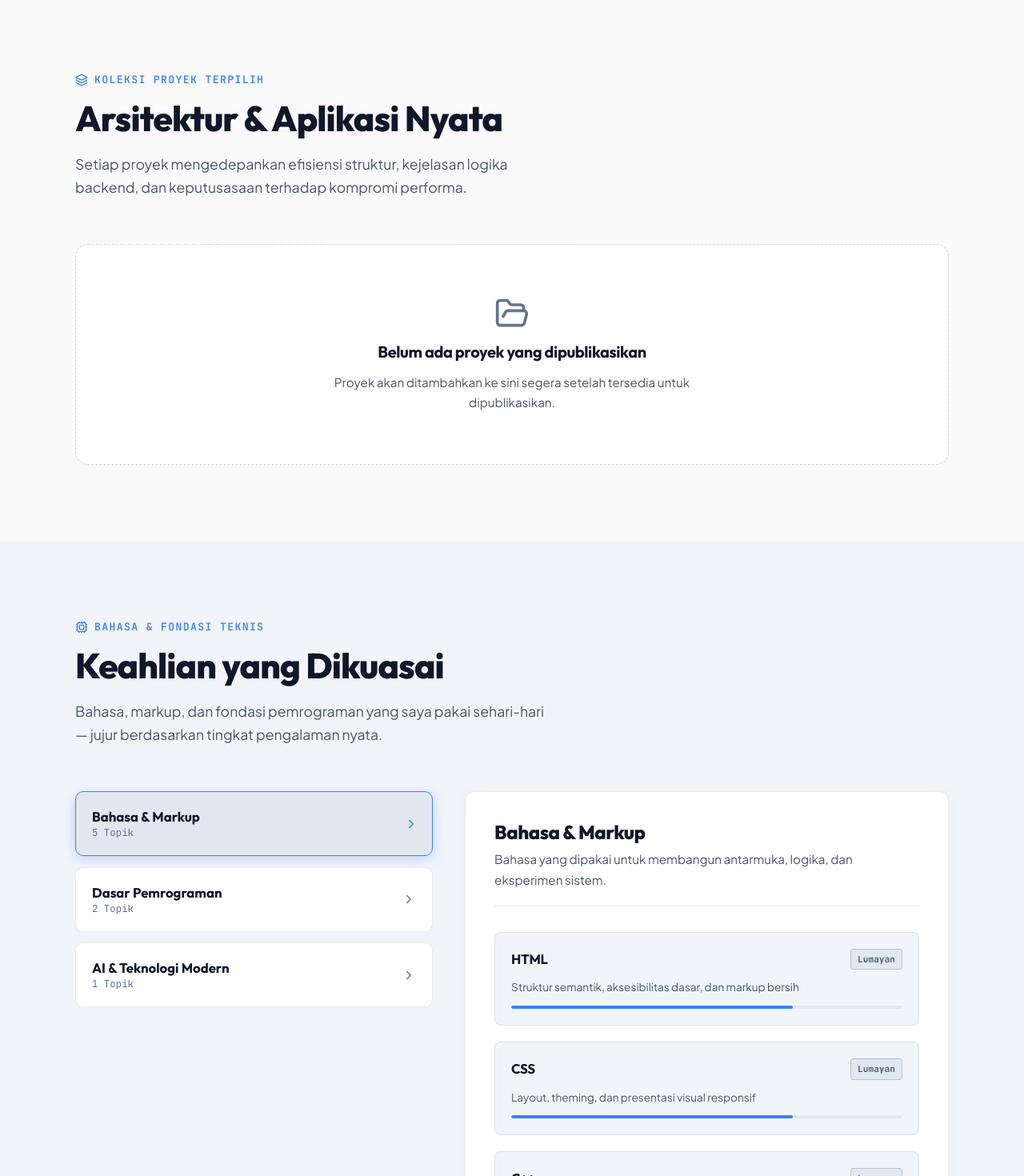
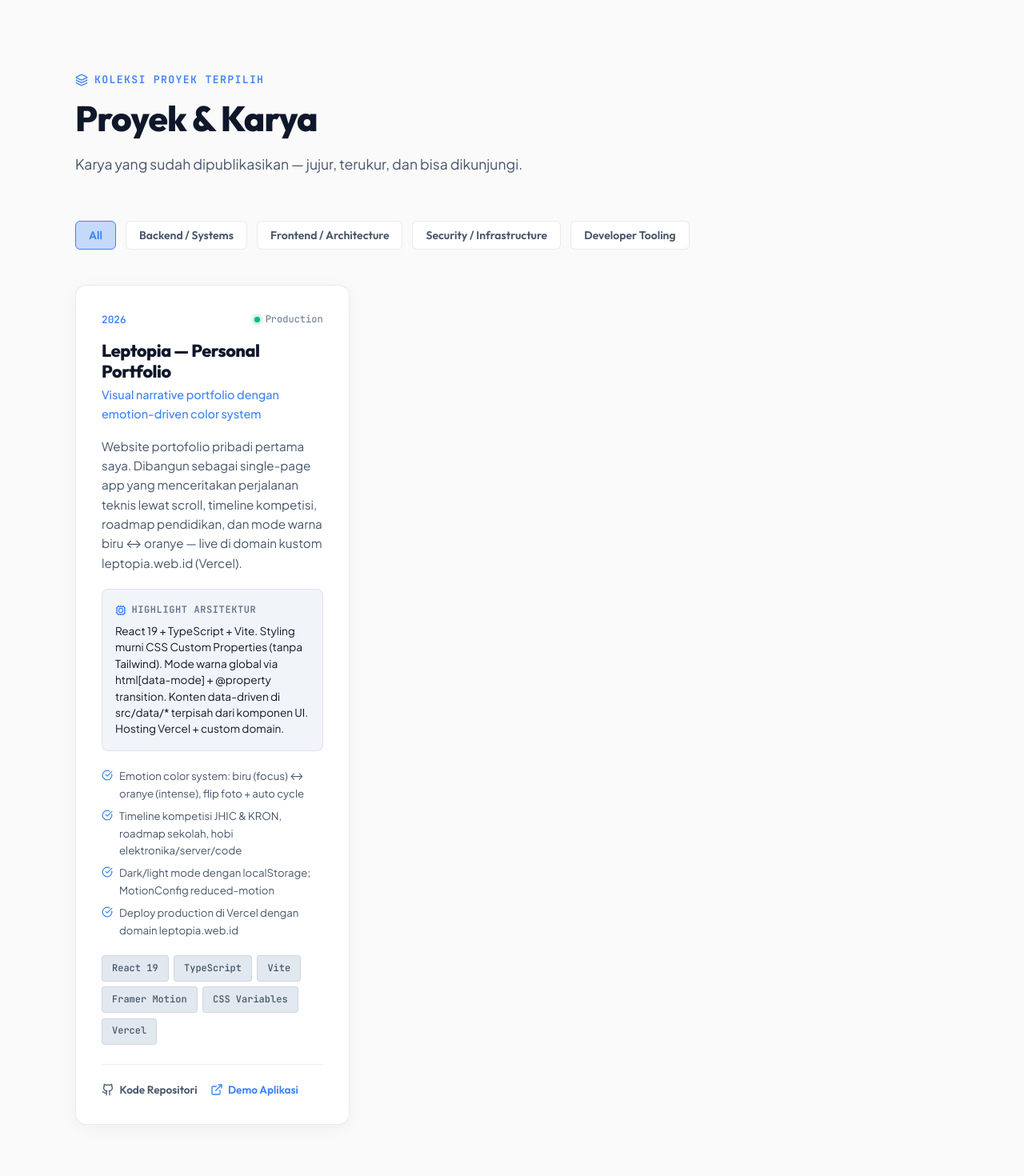
Before and after one commit to AlephSc/portofolio-, a React (Vite) app: page / in a window 1280 px wide. Shown: the part 4140-5610 px from the top of the page at 80% size. Built offline with nearby package versions, Linux system fonts and the light colour scheme.

Commit message:
feat(projects): add Leptopia portfolio as first published project
List the live site (leptopia.web.id) and GitHub repo in the projects section.
Soften section copy now that real work is published.

```diff
--- a/src/components/Projects.tsx
+++ b/src/components/Projects.tsx
@@ -28,9 +28,9 @@ export const Projects: React.FC = () => {
             <Layers size={16} />
             <span>Koleksi Proyek Terpilih</span>
           </div>
-          <h2 className="section-title">Arsitektur & Aplikasi Nyata</h2>
+          <h2 className="section-title">Proyek & Karya</h2>
           <p className="section-subtitle">
-            Setiap proyek mengedepankan efisiensi struktur, kejelasan logika backend, dan keputusasaan terhadap kompromi performa.
+            Karya yang sudah dipublikasikan — jujur, terukur, dan bisa dikunjungi.
           </p>
         </motion.div>
 
--- a/src/data/projects.ts
+++ b/src/data/projects.ts
@@ -1,4 +1,33 @@
 import type { ProjectItem } from '../types';
 
-// ponytail: kosong — belum ada proyek yang dideploy. Tambahkan item ke array ini saat tersedia.
-export const projectsData: ProjectItem[] = [];
+export const projectsData: ProjectItem[] = [
+  {
+    id: 'proj-leptopia-portfolio',
+    title: 'Leptopia — Personal Portfolio',
+    subtitle: 'Visual narrative portfolio dengan emotion-driven color system',
+    year: '2026',
+    category: 'Frontend / Architecture',
+    description:
+      'Website portofolio pribadi pertama saya. Dibangun sebagai single-page app yang menceritakan perjalanan teknis lewat scroll, timeline kompetisi, roadmap pendidikan, dan mode warna biru ↔ oranye — live di domain kustom leptopia.web.id (Vercel).',
+    architecture:
+      'React 19 + TypeScript + Vite. Styling murni CSS Custom Properties (tanpa Tailwind). Mode warna global via html[data-mode] + @property transition. Konten data-driven di src/data/* terpisah dari komponen UI. Hosting Vercel + custom domain.',
+    technologies: [
+      'React 19',
+      'TypeScript',
+      'Vite',
+      'Framer Motion',
+      'CSS Variables',
+      'Vercel',
+    ],
+    status: 'Production',
+    githubUrl: 'https://github.com/AlephSc/portofolio-',
+    liveUrl: 'https://leptopia.web.id',
+    featured: true,
+    highlights: [
+      'Emotion color system: biru (focus) ↔ oranye (intense), flip foto + auto cycle',
+      'Timeline kompetisi JHIC & KRON, roadmap sekolah, hobi elektronika/server/code',
+      'Dark/light mode dengan localStorage; MotionConfig reduced-motion',
+      'Deploy production di Vercel dengan domain leptopia.web.id',
+    ],
+  },
+];
```
